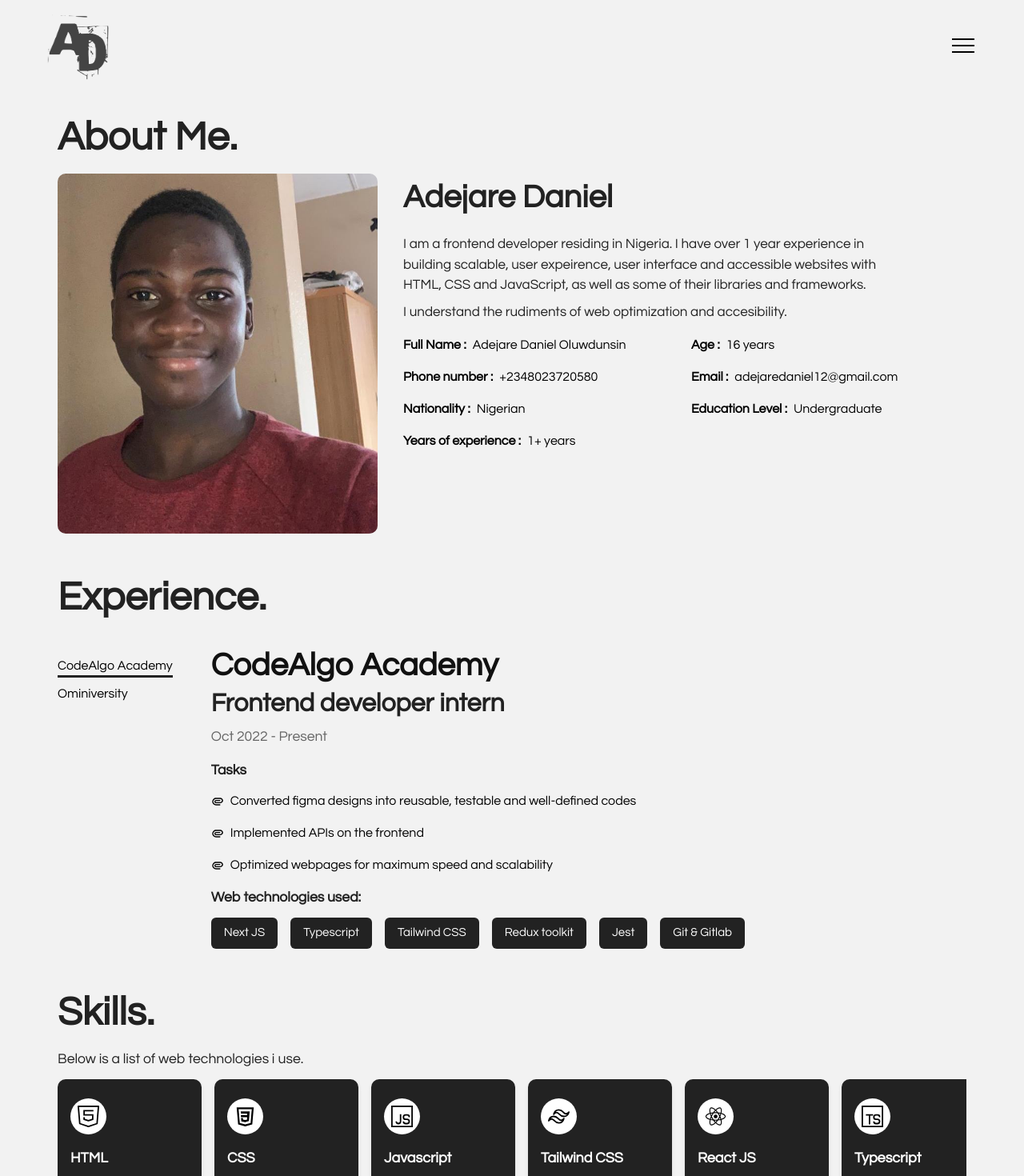
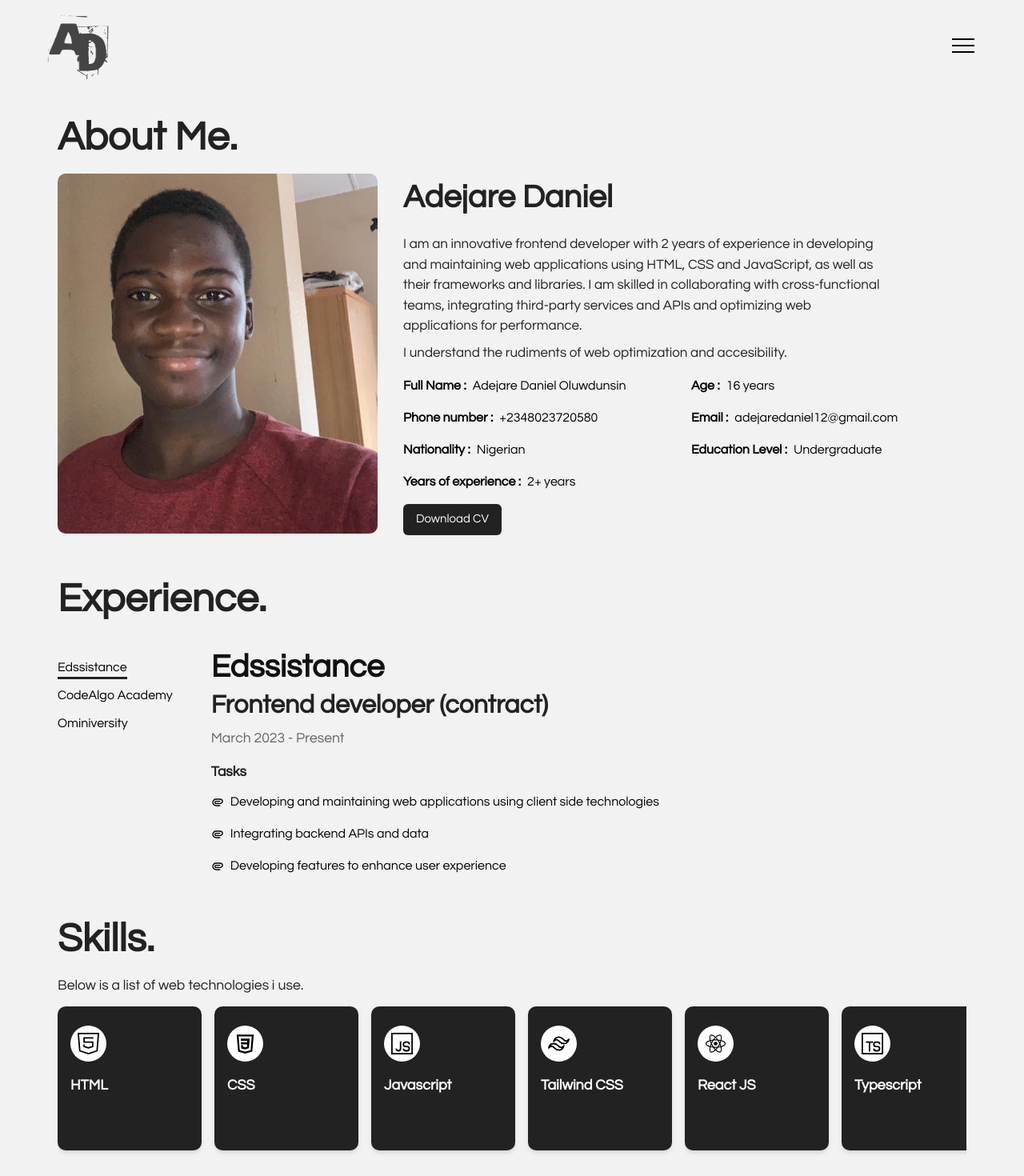
Before and after one commit to daniel-dunsin/portfolio-v2, a React (Create React App) app: page /about in a window 1280 px wide. Shown: the top 1470 px of the page at 80% size. Built offline with nearby package versions, Linux system fonts and the light colour scheme.

Commit message:
updated experiences

```diff
--- a/src/context/index.tsx
+++ b/src/context/index.tsx
@@ -14,10 +14,28 @@ const AppContext = createContext({} as IContext);
 
 const myExperience: myExperienceProps[] = [
   {
+    company: "Edssistance",
+    start_date: "March 2023",
+    end_date: "Present",
+    position: "Frontend developer (contract)",
+    works: [
+      "Developing and maintaining web applications using client side technologies",
+      "Integrating backend APIs and data",
+      "Developing features to enhance user experience ",
+    ],
+    skillsets: [
+      "React JS",
+      "Typescript",
+      "Tailwind CSS",
+      "Redux toolkit",
+      "Git & Github",
+    ],
+  },
+  {
     company: "CodeAlgo Academy",
     start_date: "Oct 2022",
     end_date: "Present",
-    position: "Frontend developer intern",
+    position: "Frontend developer (part-time)",
     works: [
       "Converted figma designs into reusable, testable and well-defined codes",
       "Implemented APIs on the frontend",
@@ -28,7 +46,7 @@ const myExperience: myExperienceProps[] = [
       "Typescript",
       "Tailwind CSS",
       "Redux toolkit",
-      "Jest",
+      "Cypress",
       "Git & Gitlab",
     ],
   },
@@ -47,6 +65,64 @@ const myExperience: myExperienceProps[] = [
 ];
 
 export const projects: ProjectCategories[] = [
+  {
+    id: 1,
+    name: "Web Applications",
+    projects: [
+      {
+        name: "CodeAlgo Academy",
+        desc: "I worked with a tem of frontend developers to build this Learning Management System (LMS) where kids are able to learn to code through gamified lessons",
+        id: 25,
+        links: {
+          live: "https://codealgoacademy.com",
+        },
+        image: "codealgo.png",
+      },
+
+      {
+        name: "Edssistance",
+        desc: "I worked togther with a backend developer to build this role-based School Managment System which helps school admins, parents, staff and students manage their activites seamlessly",
+        id: 105,
+        links: {
+          live: "https://edssistance.com",
+        },
+        image: "edssistance.png",
+      },
+      {
+        name: "Dblog",
+        desc: "Dblog is a blog app with a lot of functionalites. Users can login with google, facebook or their email and password. The homapage lists the blogs that have been created by different users. Users can view others account details as well as yours. Users can create, read, edit and delete posts. Users can update their account details",
+        id: 12,
+        links: {
+          live: "https://dblog-dc3a4.web.app",
+          github: "/dblog-v2",
+        },
+        image: "dblog.png",
+        tools: ["React JS", "Tailwind CSS", "Firebase", "Redux Js"],
+      },
+      {
+        name: "Amado",
+        desc: "This is an e-commerce app which features great functionalities and sleek design. Users are able to view the list of products. Users can filter the products based on size, color and many other preferences. Products can be added to cart and the quantity added can be edited in the cart page",
+        id: 13,
+        links: {
+          live: "https://daniel-amado.netlify.app",
+          github: "/Amado-e-commerce",
+        },
+        image: "amado.png",
+        tools: ["React JS", "Bootstrap", "Context API"],
+      },
+      {
+        name: "Github Search",
+        desc: "This is a mini github clone, which uses the github api to provide results based on the users search input. The search results includes the related commits, topics, users and repositories. Ability to view users profile, their repositories, followers and people they follow",
+        id: 14,
+        links: {
+          live: "https://daniel-github-search.vercel.app",
+          github: "/Github-Search",
+        },
+        image: "github.png",
+        tools: ["Next JS", "Typescript", "Tailwind CSS", "Context API"],
+      },
+    ],
+  },
   {
     id: 0,
     name: "Web Pages",
@@ -127,73 +203,6 @@ export const projects: ProjectCategories[] = [
         },
         image: "nft.png",
         tools: ["React JS", "CSS"],
-      },
-    ],
-  },
-  {
-    id: 1,
-    name: "Web Applications",
-    projects: [
-      {
-        name: "Dblog",
-        desc: "Dblog is a blog app with a lot of functionalites. Users can login with google, facebook or their email and password. The homapage lists the blogs that have been created by different users. Users can view others account details as well as yours. Users can create, read, edit and delete posts. Users can update their account details",
-        id: 12,
-        links: {
-          live: "https://dblog-dc3a4.web.app",
-          github: "/dblog-v2",
-        },
-        image: "dblog.png",
-        tools: ["React JS", "Tailwind CSS", "Firebase", "Redux Js"],
-      },
-      {
-        name: "Amado",
-        desc: "This is an e-commerce app which features great functionalities and sleek design. Users are able to view the list of products. Users can filter the products based on size, color and many other preferences. Products can be added to cart and the quantity added can be edited in the cart page",
-        id: 13,
-        links: {
-          live: "https://daniel-amado.netlify.app",
-          github: "/Amado-e-commerce",
-        },
-        image: "amado.png",
-        tools: ["React JS", "Bootstrap", "Context API"],
-      },
-      {
-        name: "Github Search",
-        desc: "This is a mini github clone, which uses the github api to provide results based on the users search input. The search results includes the related commits, topics, users and repositories. Ability to view users profile, their repositories, followers and people they follow",
-        id: 14,
-        links: {
-          live: "https://daniel-github-search.vercel.app",
-          github: "/Github-Search",
-        },
-        image: "github.png",
-        tools: ["Next JS", "Typescript", "Tailwind CSS", "Context API"],
-      },
-      {
-        name: "Becipe",
-        desc: "This is a web app built upon TheMealDB API. It displays a list of food and their recipes, ingredients, and cooking instructions. Data is been cached by using react query thereby making api requests and the website as a whole very fast",
-        id: 15,
-        links: {
-          live: "https://daniel-becipe.vercel.app",
-          github: "/Becipe",
-        },
-        image: "becipe.png",
-        tools: [
-          "React JS",
-          "Tailwind CSS",
-          "Context API",
-          "Typescript",
-          "React Query",
-        ],
-      },
-      {
-        name: "Countries List",
-        desc: "This is a web app built upon the rest countries API. It displays list of countries and allows users to view the countries details",
-        id: 16,
-        links: {
-          live: "https://daniel-rest-countries.vercel.app",
-          github: "/Rest-Countries",
-        },
-        image: "rest-countries.png",
-        tools: ["React JS", "Typescript", "Tailwind CSS", "Redux Toolkit"],
       },
     ],
   },
--- a/src/pages/404.tsx
+++ b/src/pages/404.tsx
@@ -1,7 +1,13 @@
 import React from "react";
+import { Link } from "react-router-dom";
 
 const Error = () => {
-  return <div>Error</div>;
+  return (
+    <div>
+      <p>Page does not exist</p>
+      <Link to={"/"}> Back to home page </Link>
+    </div>
+  );
 };
 
 export default Error;
--- a/src/pages/About.tsx
+++ b/src/pages/About.tsx
@@ -6,6 +6,7 @@ import { useGlobalContext } from "../context";
 import { BiCommentDots, BiPaperclip, BiPointer } from "react-icons/bi";
 import {
   CSS3,
+  Cypress,
   Github,
   Gitlab,
   HTML5,
@@ -14,6 +15,7 @@ import {
   Postman,
   ReactJS,
   ReduxJS,
+  Sass,
   StyledComponents,
   TailwindCSS,
   Typescript,
@@ -30,7 +32,7 @@ const myDetails: myDetailsProps[] = [
   { question: "Email", answer: "adejaredaniel12@gmail.com" },
   { question: "Nationality", answer: "Nigerian" },
   { question: "Education Level", answer: "Undergraduate" },
-  { question: "Years of experience", answer: "1+ years" },
+  { question: "Years of experience", answer: "2+ years" },
 ];
 
 const skills: skillsProps[] = [
@@ -69,6 +71,14 @@ const skills: skillsProps[] = [
   {
     name: "Redux Toolkit",
     icon: <ReduxJS size={27} fill={"#000"} />,
+  },
+  {
+    name: "Cypress",
+    icon: <Cypress size={27} fill={"#000"} />,
+  },
+  {
+    name: "Sass",
+    icon: <Sass size={27} fill={"#000"} />,
   },
 ];
 
@@ -123,10 +133,12 @@ const About = () => {
             >
               <div className="flex flex-col gap-y-2 my-4 text-[17px] max-w-[600px] text-mainDarkColor">
                 <p>
-                  I am a frontend developer residing in Nigeria. I have over 1
-                  year experience in building scalable, user expeirence, user
-                  interface and accessible websites with HTML, CSS and
-                  JavaScript, as well as some of their libraries and frameworks.
+                  I am an innovative frontend developer with 2 years of
+                  experience in developing and maintaining web applications
+                  using HTML, CSS and JavaScript, as well as their frameworks
+                  and libraries. I am skilled in collaborating with
+                  cross-functional teams, integrating third-party services and
+                  APIs and optimizing web applications for performance.
                 </p>
                 <p>
                   I understand the rudiments of web optimization and
@@ -152,6 +164,18 @@ const About = () => {
                 );
               })}
             </div>
+            <Fade
+              direction={width < 800 ? "left" : "up"}
+              duration={1000}
+              triggerOnce={true}
+              delay={2400}
+            >
+              <a href="https://drive.google.com/file/d/1zNzHQwUMSspctu_PWfxhV_k0Y4-6iAHU/view?usp=drive_link">
+                <button className="mt-4 max-w-fit px-4 py-2 bg-mainDarkColor text-white text-[15px] rounded-md">
+                  Download CV
+                </button>
+              </a>
+            </Fade>
           </div>
         </div>
 
@@ -202,22 +226,6 @@ const About = () => {
                 );
               })}
             </div>
-
-            <h3 className="text-[1.1rem] font-bold text-mainDarkColor mt-4 mb-3">
-              Web technologies used:
-            </h3>
-            <div className="flex flex-row gap-4 flex-wrap">
-              {experienceInView?.skillsets?.map((skill, index) => {
-                return (
-                  <span
-                    className="max-w-fit px-4 py-2 bg-mainDarkColor text-white text-[15px] rounded-md"
-                    key={index}
-                  >
-                    {skill}
-                  </span>
-                );
-              })}
-            </div>
           </div>
         </div>
 
--- a/src/pages/SinglePortfolio.tsx
+++ b/src/pages/SinglePortfolio.tsx
@@ -42,7 +42,8 @@ const SinglePortfolio = () => {
         </h3>
         <h3 className="font-bold text-[24px] mt-4">Tools.</h3>
         <div className="mt-2 flex flex-wrap gap-4">
-          {project?.tools?.map((tool, index) => {
+          {project?.tools ? (
+            project?.tools?.map((tool, index) => {
               return (
                 <span
                   className="items-center px-4 py-2 rounded-md bg-mainDarkColor text-white cursor-pointer"
@@ -51,7 +52,10 @@ const SinglePortfolio = () => {
                   {tool}
                 </span>
               );
-          })}
+            })
+          ) : (
+            <>Undisclosed</>
+          )}
         </div>
         <h3 className="mt-4 font-bold text-[24px] mb-2">Links.</h3>
         <div className="flex gap-y-2 gap-x-4 w-full sm:flex-row flex-col items-start">
--- a/src/types/types.ts
+++ b/src/types/types.ts
@@ -3,23 +3,23 @@ import { Dispatch, SetStateAction, ReactElement } from "react";
 export type IContext = {
   sidebarOpened: boolean;
   setSidebarOpened: Dispatch<SetStateAction<boolean>>;
-    companies:string[];
-    selectCompany: (company:string)=> void;
+  companies: string[];
+  selectCompany: (company: string) => void;
   experienceInView: myExperienceProps;
   filteredProjects: ProjectCategories[];
   filterButtons: string[];
   selectedFilterButton: string;
-    selectFilterButton: (name:string)=> void;
-}
+  selectFilterButton: (name: string) => void;
+};
 
-export type myExperienceProps ={
+export type myExperienceProps = {
   company: string;
   start_date: string;
   position: string;
   end_date: string;
   works: string[];
   skillsets: string[];
-}
+};
 
 export type myDetailsProps = {
   question: string;
@@ -34,21 +34,20 @@ export type myDetailsProps = {
   name: string;
 };
 
-
 export type ProjectCategories = {
-    id:number;
+  id: number;
   name: string;
-    projects: IProject[]
-}
+  projects: IProject[];
+};
 
 export type IProject = {
-    id:number;
-    name: string,
-    links:{
+  id: number;
+  name: string;
+  links: {
     live?: string;
-        github:string;
-    },
+    github?: string;
+  };
   image: string;
-    desc:string;
-    tools: string[];
-}
+  desc: string;
+  tools?: string[] | undefined;
+};
```
Also changed, not shown: src/components/Icons.tsx (+58 -14 lines), public/images/projects/codealgo.png (added), public/images/projects/edssistance.png (added). Lines whose indentation alone changed are shown as unchanged.
